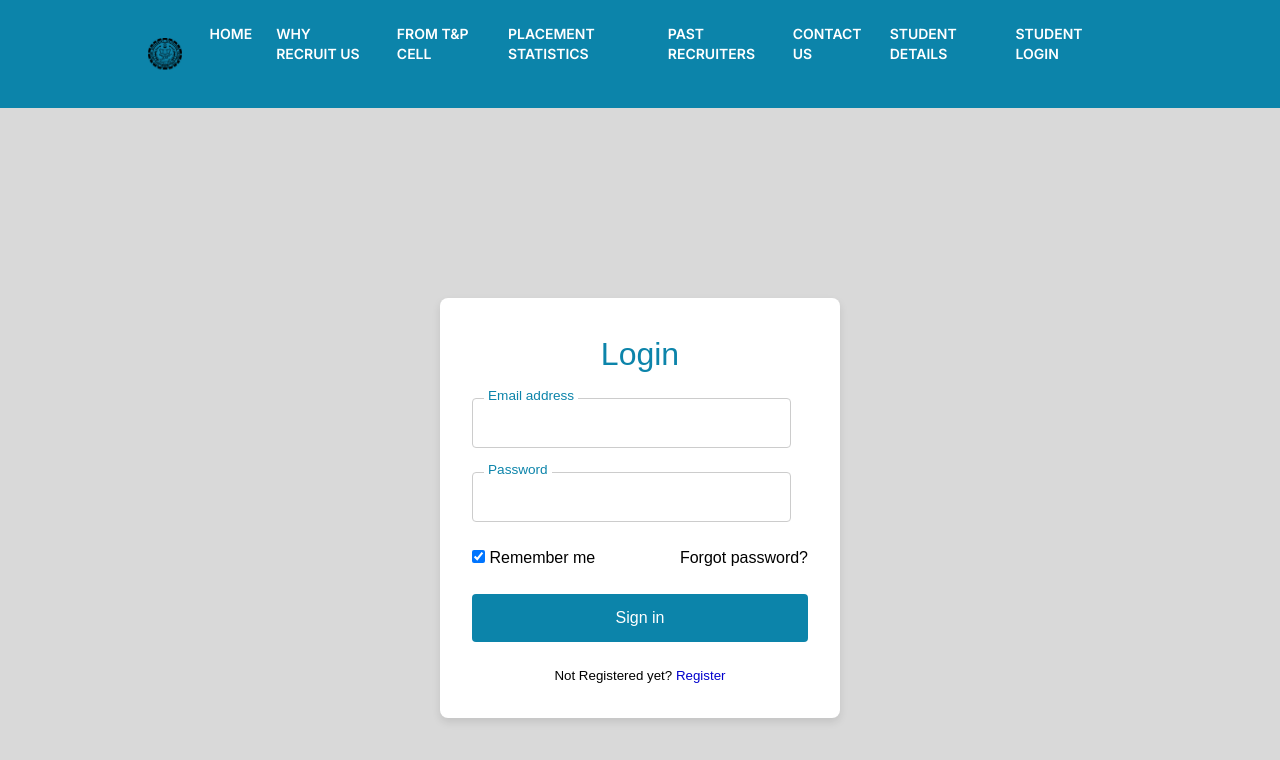
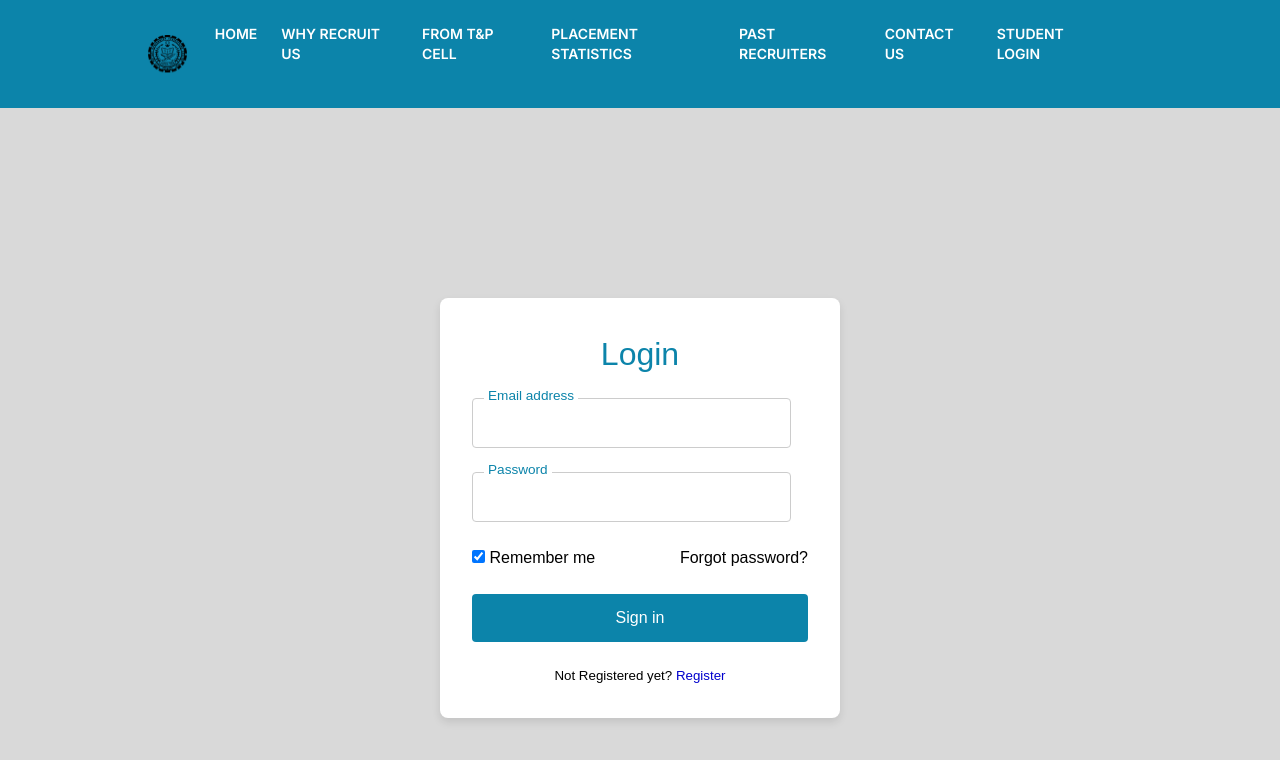
Before and after one commit to Phoenix-031/KGECTnp2k24, a Next.js app: page /login in a window 1280 px wide. Shown: the top 760 px of the page. Built offline with nearby package versions, Linux system fonts and the light colour scheme.

Commit message:
navbar added

```diff
--- a/src/components/Hero.tsx
+++ b/src/components/Hero.tsx
@@ -30,7 +30,7 @@ const Hero = () => {
           <p className='text-center mx-4'>{data.text}</p>
         </div>
         <div className='flex items-center justify-center mt-16'>
-          <button className='w-[230px] h-[50px] bg-red-600 text-center text-white font-semibold rounded-lg p-2 mb-8 -z-0'>
+          <button className='w-[230px] h-[50px] bg-custom-blue text-center text-white font-semibold rounded-lg p-2 mb-8 -z-0'>
             DOWNLOAD BROCHURE
           </button>
         </div>
--- a/src/components/Navbar.tsx
+++ b/src/components/Navbar.tsx
@@ -23,7 +23,7 @@ export const Navbar = () => {
         'p-4',
         'gap-10',
         'flex-col',
-        'z-10',
+
       ];
     } else {
       menuClasses.push('hidden', 'md:flex');
@@ -34,7 +34,7 @@ export const Navbar = () => {
 
   function getOverlayClasses() {
     return [
-      'fixed',
+      'sticky',
       'top-0',
       'left-0',
       'w-full',
@@ -43,7 +43,7 @@ export const Navbar = () => {
       'bg-opacity-50',
       'transition-opacity',
       'duration-300',
-      'z-50',
+
       isOpen ? 'opacity-100' : 'opacity-0',
       isOpen ? 'pointer-events-auto' : 'pointer-events-none',
     ].join(' ');
@@ -81,7 +81,7 @@ export const Navbar = () => {
         ref={navbarRef}
         className={`z-50 bg-custom-blue text-white font-semibold text-sm py-4 sm:p-6 md:flex md:justify-between sticky top-0 md:items-center transition-transform duration-300 ${
           isVisible ? 'translate-y-0' : '-translate-y-full'
-        }`}
+        } `}
       >
         <div className='container flex justify-between items-center'>
           <a
@@ -137,12 +137,12 @@ export const Navbar = () => {
             >
               CONTACT US
             </Link>
-            <Link
+            {/*<Link
               href='/student-details'
               className='mx-3 hover:text-gray-300'
             >
               STUDENT DETAILS
-            </Link>
+            </Link>*/}
             <Link
               href='/signup'
               className='mx-3 hover:text-gray-300 mb-5'
```
